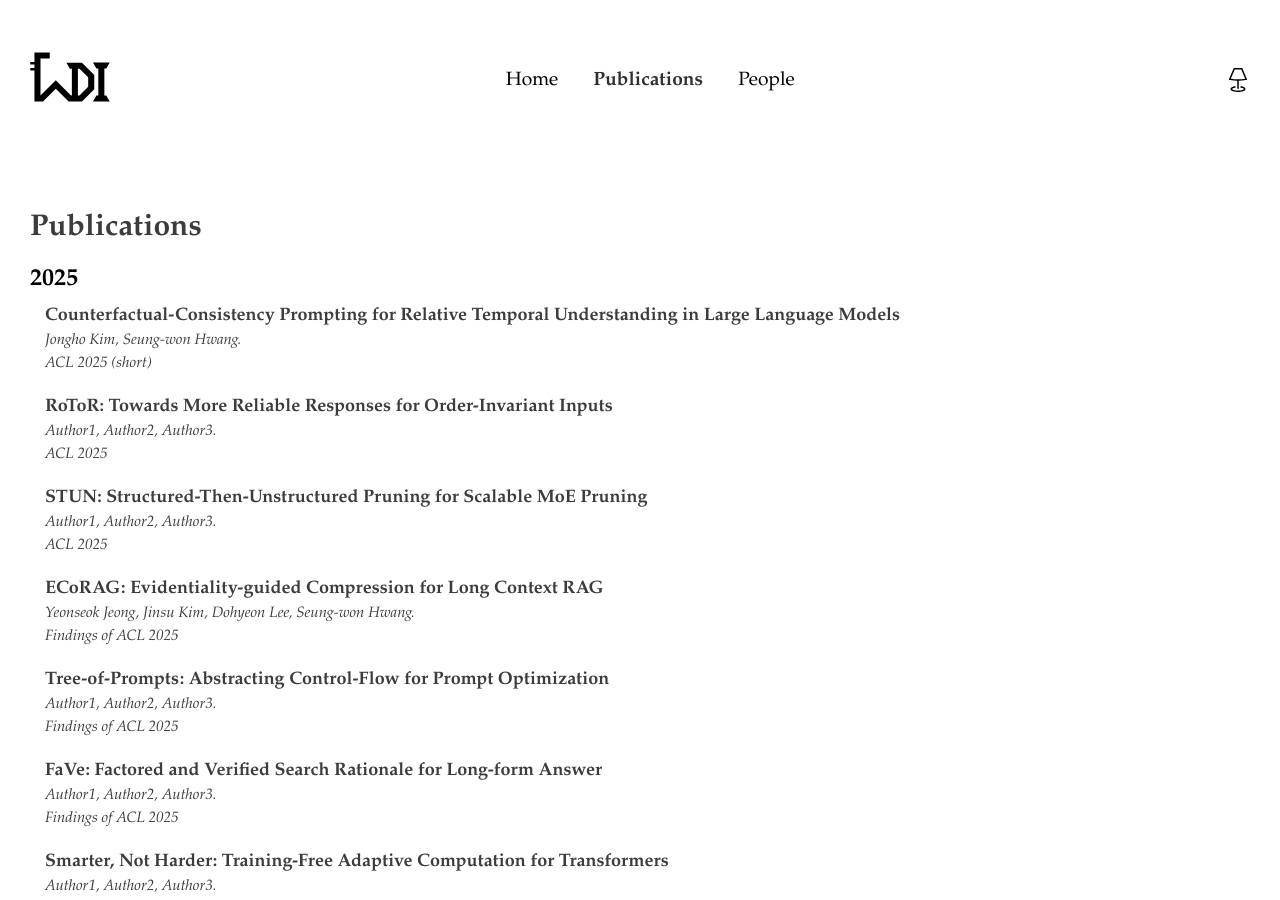
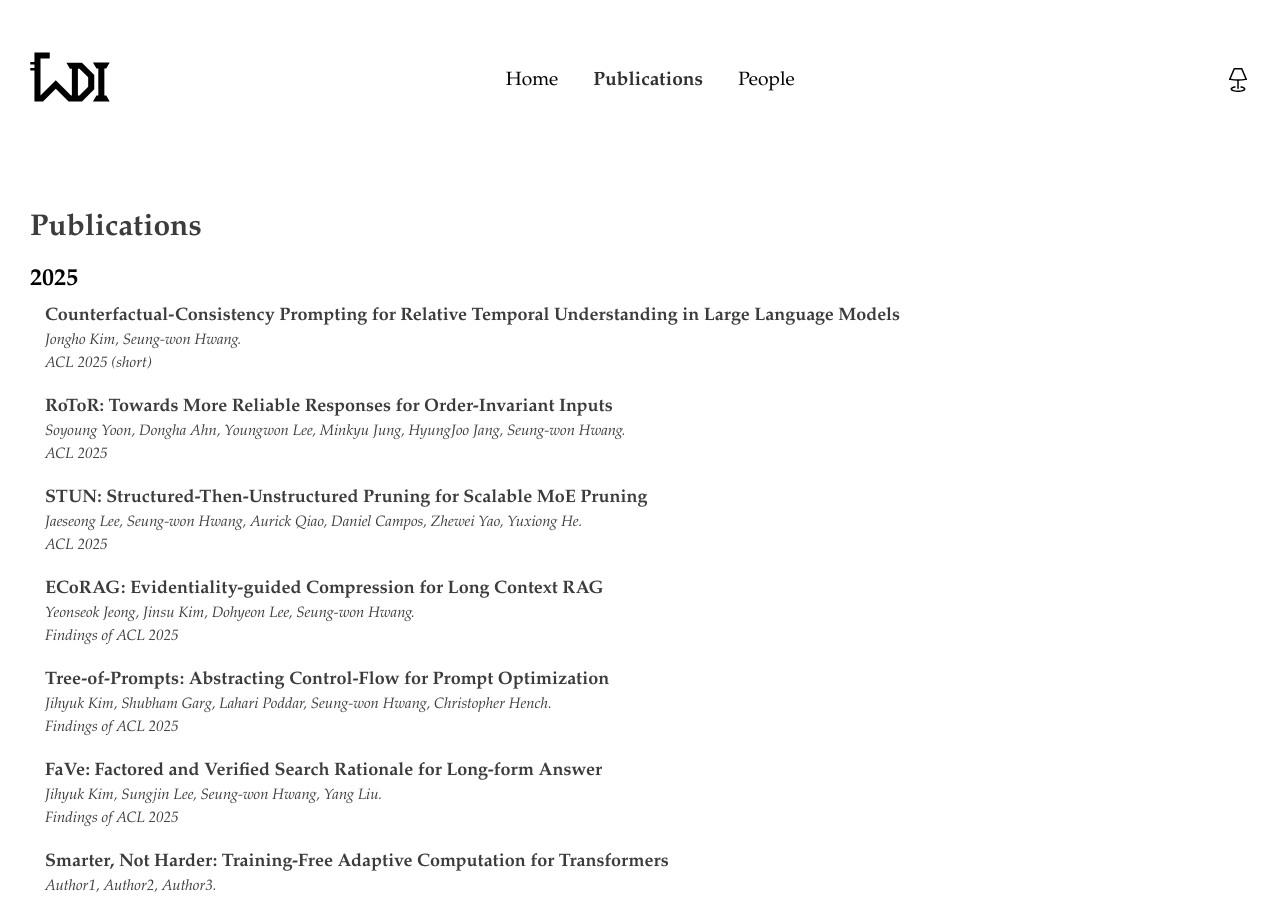
Before and after one commit to ldilab/ldilab.github.io, a Jekyll site: the page built from publications.html, in a window 1280 px wide and 900 px high. Built offline with Jekyll 4.4.1, drawn with Linux system fonts in a browser that asks for light colours.

Commit message:
Update publications.yml

```diff
--- a/_data/publications.yml
+++ b/_data/publications.yml
@@ -4,19 +4,19 @@
     authors: 'Jongho Kim, Seung-won Hwang'
     venue: ACL 2025 (short)
   - title: 'RoToR: Towards More Reliable Responses for Order-Invariant Inputs'
-    authors: 'Author1, Author2, Author3'
+    authors: 'Soyoung Yoon, Dongha Ahn, Youngwon Lee, Minkyu Jung, HyungJoo Jang, Seung-won Hwang'
     venue: ACL 2025
   - title: 'STUN: Structured-Then-Unstructured Pruning for Scalable MoE Pruning'
-    authors: 'Author1, Author2, Author3'
+    authors: 'Jaeseong Lee, Seung-won Hwang, Aurick Qiao, Daniel Campos, Zhewei Yao, Yuxiong He'
     venue: ACL 2025
   - title: 'ECoRAG: Evidentiality-guided Compression for Long Context RAG'
     authors: 'Yeonseok Jeong, Jinsu Kim, Dohyeon Lee, Seung-won Hwang'
     venue: Findings of ACL 2025
   - title: 'Tree-of-Prompts: Abstracting Control-Flow for Prompt Optimization'
-    authors: 'Author1, Author2, Author3'
+    authors: 'Jihyuk Kim, Shubham Garg, Lahari Poddar, Seung-won Hwang, Christopher Hench'
     venue: Findings of ACL 2025
   - title: 'FaVe: Factored and Verified Search Rationale for Long-form Answer'
-    authors: 'Author1, Author2, Author3'
+    authors: 'Jihyuk Kim, Sungjin Lee, Seung-won Hwang, Yang Liu'
     venue: Findings of ACL 2025
   - title: 'Smarter, Not Harder: Training-Free Adaptive Computation for Transformers'
     authors: 'Author1, Author2, Author3'
```
